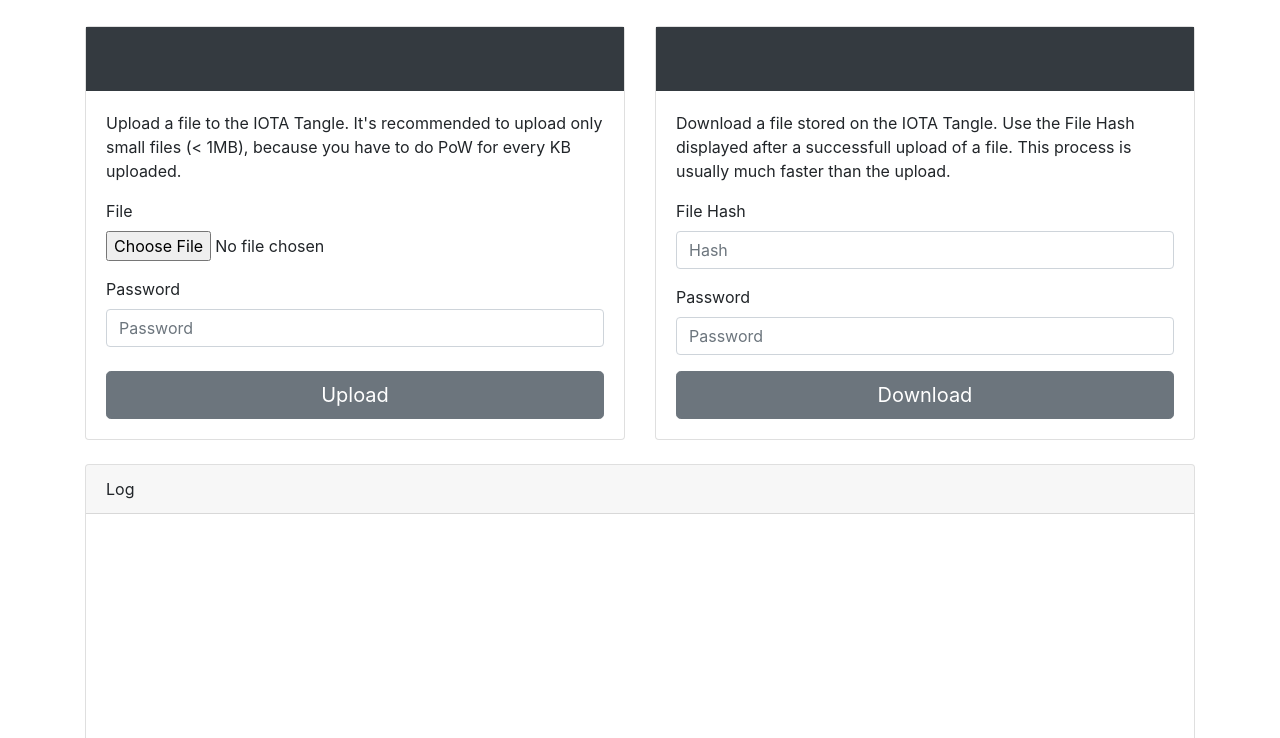
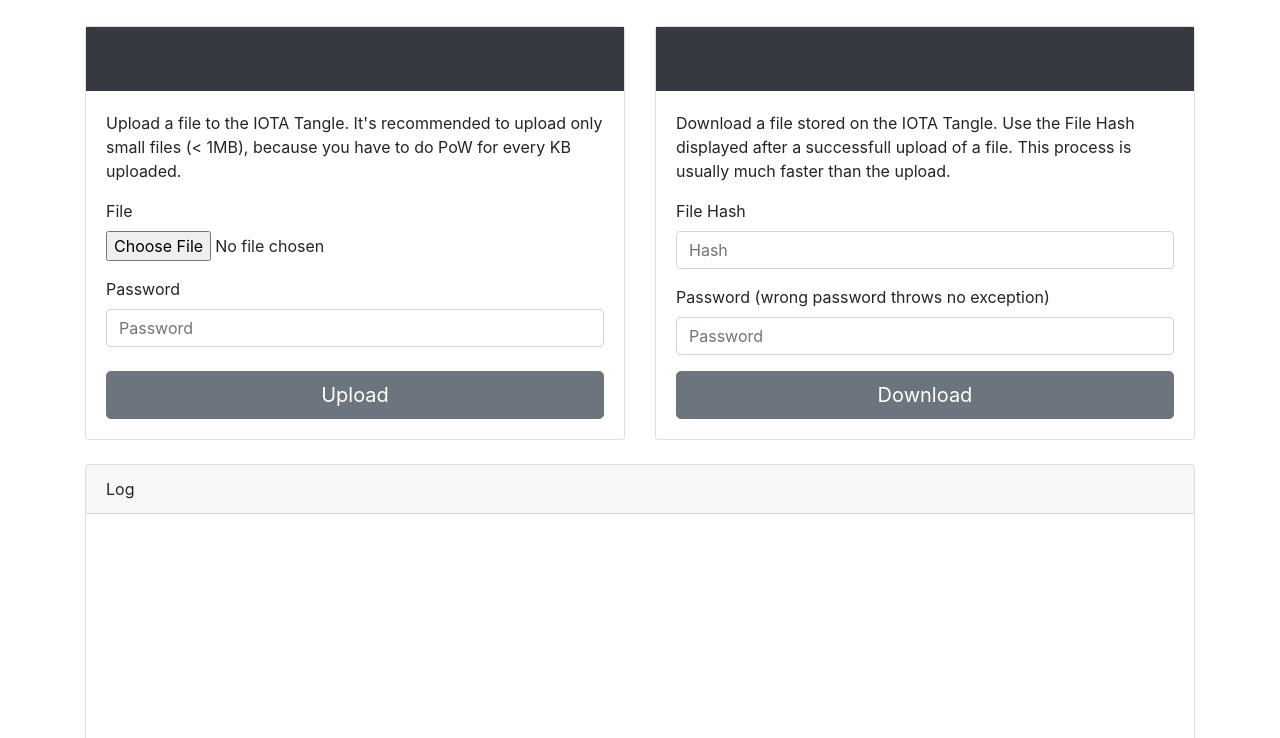
Before and after one commit to b3rsrk/storgle, a plain HTML site: page index.html in a window 1280 px wide. Shown: the part 62-800 px from the top of the page. Drawn offline with nearby package versions, Linux system fonts and the light colour scheme; a web font is replaced by a local one.

Commit message:
Update index.html

```diff
--- a/index.html
+++ b/index.html
@@ -88,7 +88,7 @@
                       <input type="text" v-model="hash" class="form-control" id="download_tag" aria-describedby="emailHelp" placeholder="Hash" :disabled="locked">
                     </div>
                     <div class="form-group">
-                      <label for="download_password"><span class="oi oi-lock-unlocked oi-light"></span> Password</label>
+                      <label for="download_password"><span class="oi oi-lock-unlocked oi-light"></span> Password (wrong password throws no exception)</label>
                       <input type="password" v-model="downloadPassword" class="form-control" id="download_password" placeholder="Password" :disabled="locked">
                     </div>
                   </form>
```
